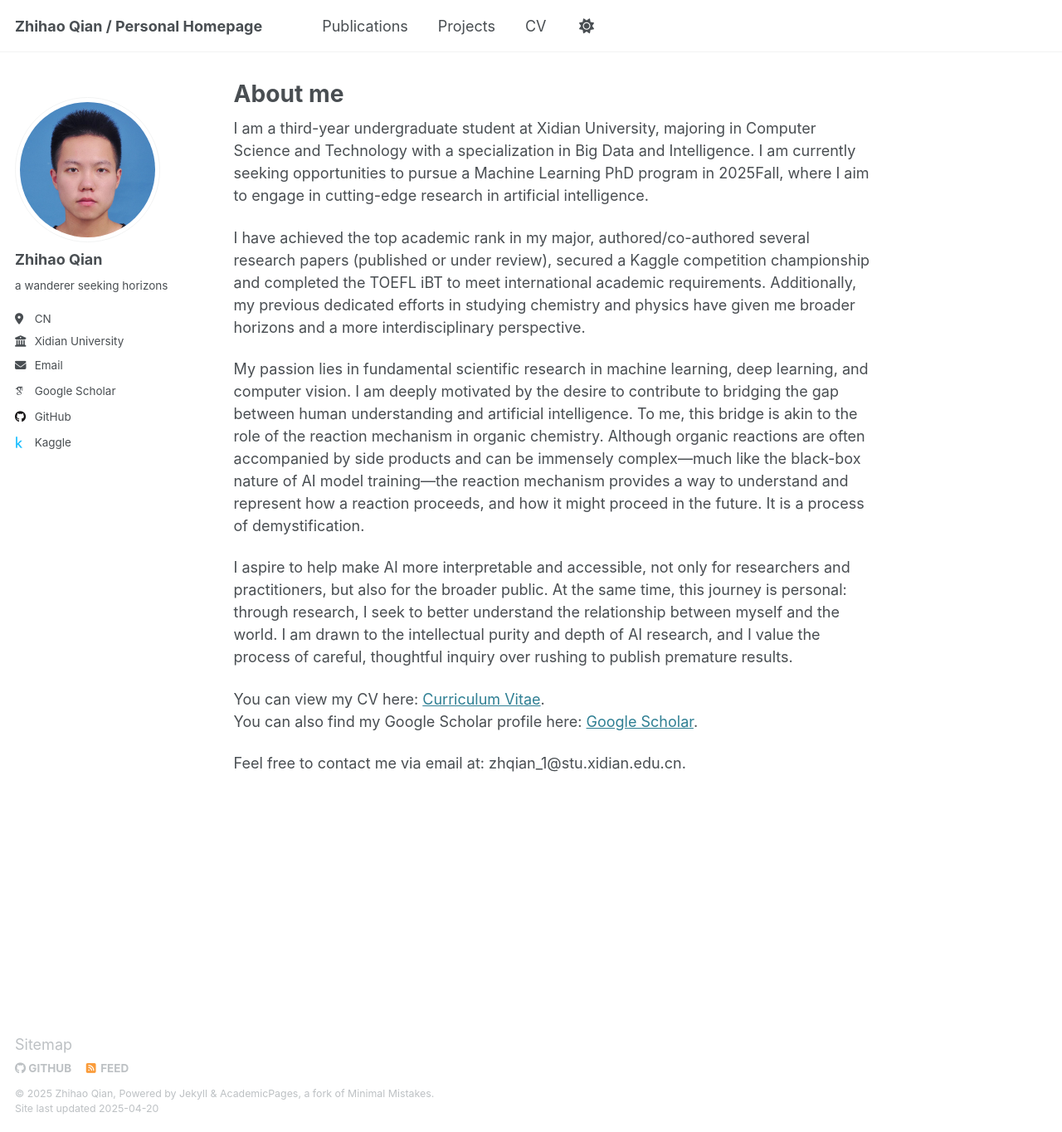
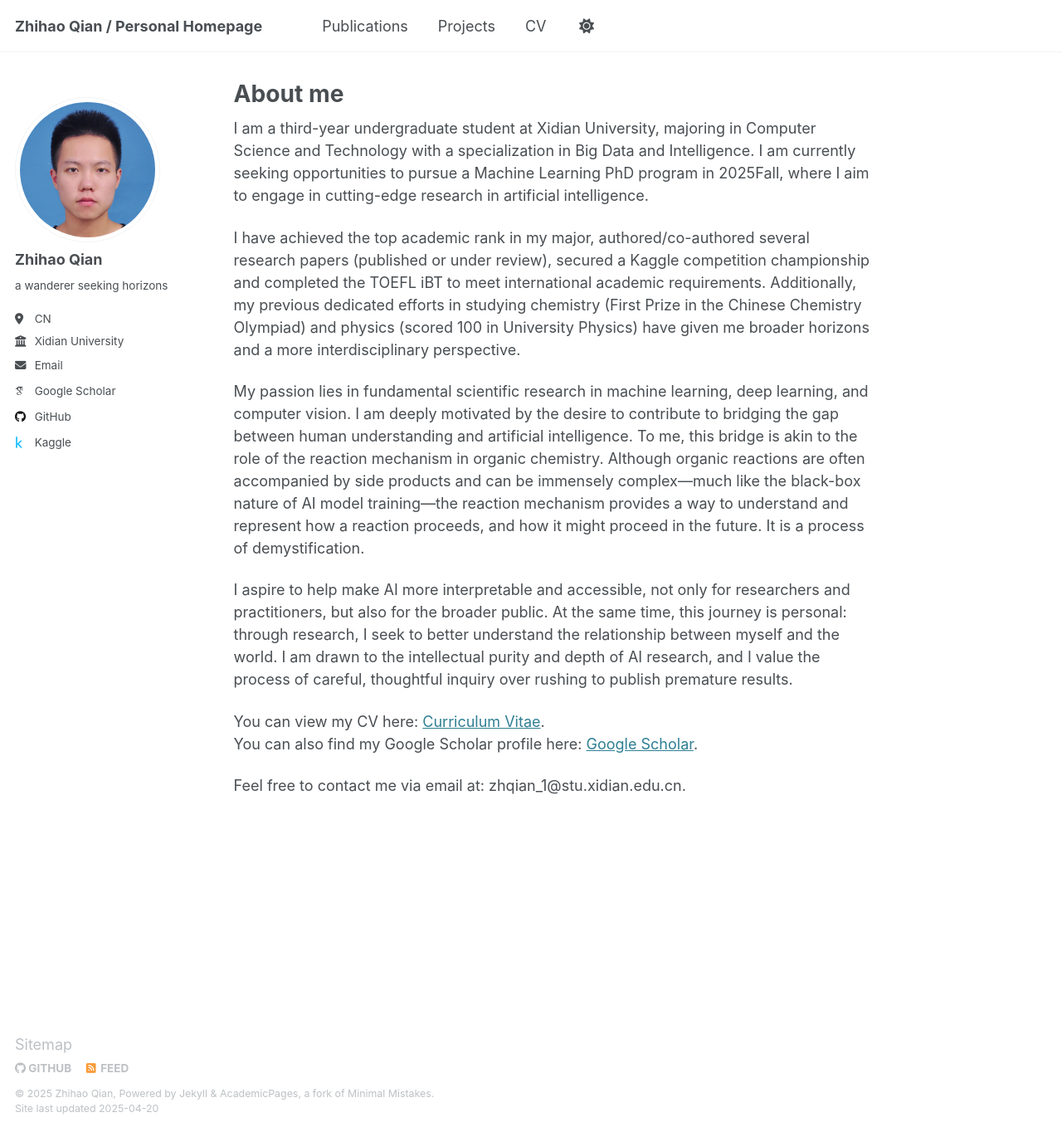
Before and after one commit to Dualego00/Dualego00.github.io, a Jekyll site: the page built from _pages/about.md, in a window 1280 px wide and 1364 px high. Shown: the whole window at 83% size. Built offline with Jekyll 4.4.1, drawn with Linux system fonts in a browser that asks for light colours; some web fonts are replaced.

Commit message:
Update about.md

```diff
--- a/_pages/about.md
+++ b/_pages/about.md
@@ -9,7 +9,7 @@ redirect_from:
 
 I am a third-year undergraduate student at Xidian University, majoring in Computer Science and Technology with a specialization in Big Data and Intelligence. I am currently seeking opportunities to pursue a Machine Learning PhD program in 2025Fall, where I aim to engage in cutting-edge research in artificial intelligence.
 
-I have achieved the top academic rank in my major, authored/co-authored several research papers (published or under review), secured a Kaggle competition championship and completed the TOEFL iBT to meet international academic requirements. Additionally, my previous dedicated efforts in studying chemistry and physics have given me broader horizons and a more interdisciplinary perspective.
+I have achieved the top academic rank in my major, authored/co-authored several research papers (published or under review), secured a Kaggle competition championship and completed the TOEFL iBT to meet international academic requirements. Additionally, my previous dedicated efforts in studying chemistry (First Prize in the Chinese Chemistry Olympiad) and physics (scored 100 in University Physics) have given me broader horizons and a more interdisciplinary perspective.
 
 My passion lies in fundamental scientific research in machine learning, deep learning, and computer vision. I am deeply motivated by the desire to contribute to bridging the gap between human understanding and artificial intelligence. To me, this bridge is akin to the role of the reaction mechanism in organic chemistry. Although organic reactions are often accompanied by side products and can be immensely complex—much like the black-box nature of AI model training—the reaction mechanism provides a way to understand and represent how a reaction proceeds, and how it might proceed in the future. It is a process of demystification.
 
```
